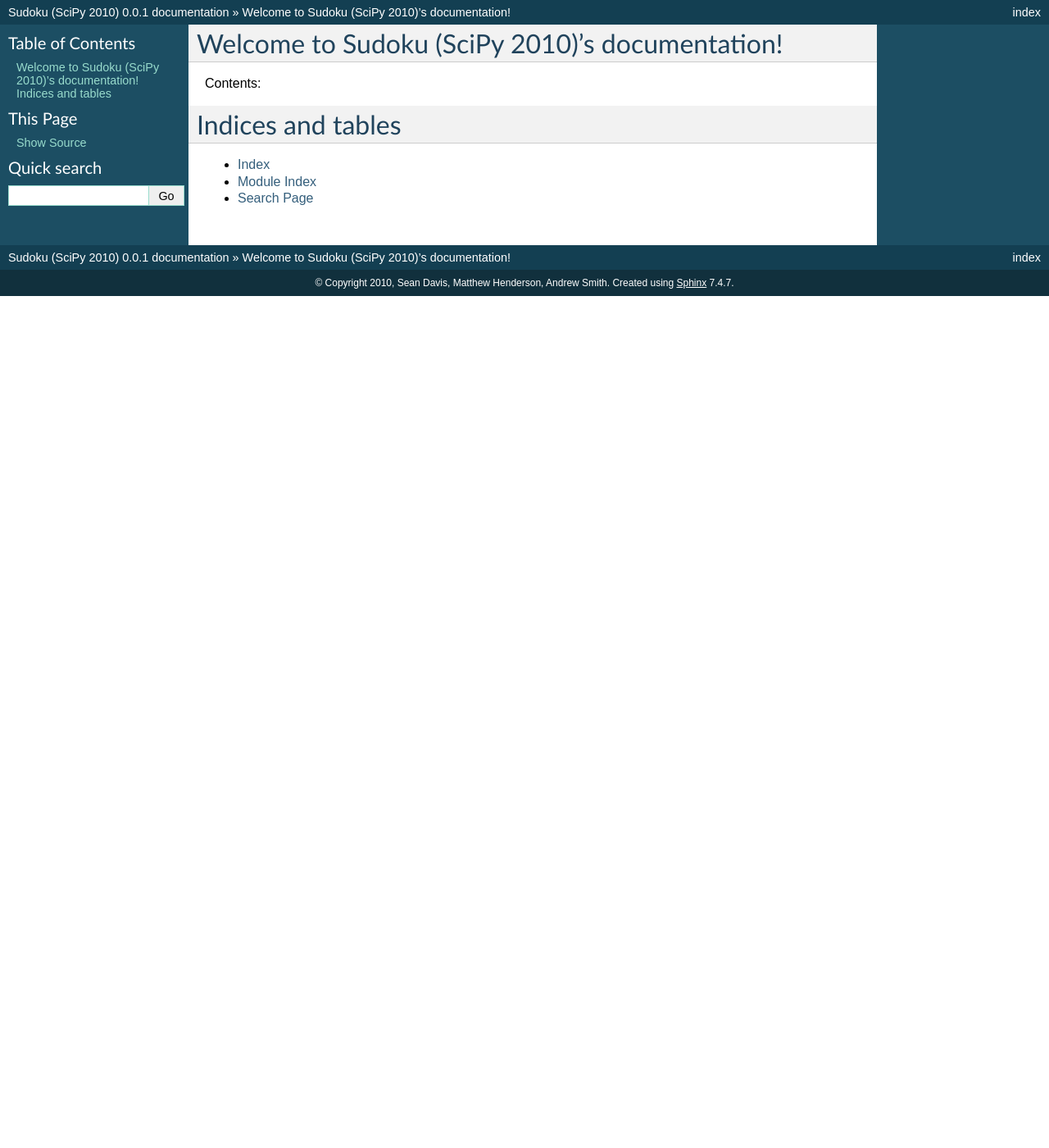
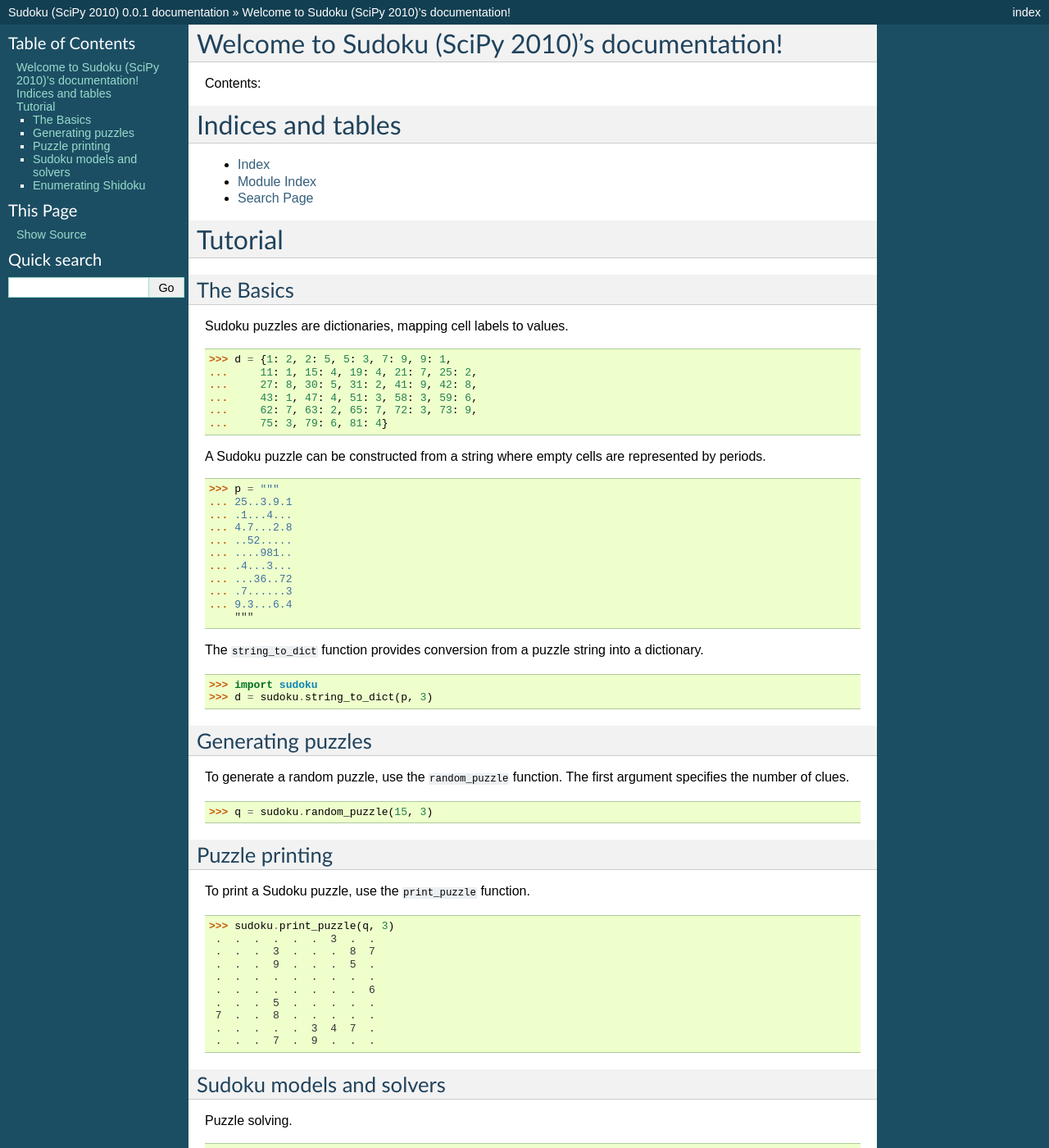
Before and after one commit to MHenderson/sudoku-modelling, a Sphinx documentation site: the page built from doc/source/index.rst, in a window 1280 px wide and 1400 px high. Shown: the whole window at 82% size. Built offline with Sphinx 7.4.7, drawn with Linux system fonts in a browser that asks for light colours; some of the changed text lies outside the part shown.

Commit message:
Tutorial created.

```diff
--- a/doc/source/index.rst
+++ b/doc/source/index.rst
@@ -17,3 +17,92 @@
 * :ref:`genindex`
 * :ref:`modindex`
 * :ref:`search`
+
+Tutorial
+========
+
+The Basics
+~~~~~~~~~~
+
+Sudoku puzzles are dictionaries, mapping cell labels to values. ::
+
+    >>> d = {1: 2, 2: 5, 5: 3, 7: 9, 9: 1,
+    ...     11: 1, 15: 4, 19: 4, 21: 7, 25: 2,
+    ...     27: 8, 30: 5, 31: 2, 41: 9, 42: 8,
+    ...     43: 1, 47: 4, 51: 3, 58: 3, 59: 6,
+    ...     62: 7, 63: 2, 65: 7, 72: 3, 73: 9,
+    ...     75: 3, 79: 6, 81: 4}
+
+A Sudoku puzzle can be constructed from a string where empty cells are represented by periods. ::
+
+    >>> p = """
+    ... 25..3.9.1
+    ... .1...4...
+    ... 4.7...2.8
+    ... ..52.....
+    ... ....981..
+    ... .4...3...
+    ... ...36..72
+    ... .7......3
+    ... 9.3...6.4
+        """
+
+The ``string_to_dict`` function provides conversion from a puzzle string into a dictionary. ::
+
+    >>> import sudoku
+    >>> d = sudoku.string_to_dict(p, 3)
+
+Generating puzzles
+~~~~~~~~~~~~~~~~~~
+
+To generate a random puzzle, use the ``random_puzzle`` function. The first argument specifies the number of clues. ::
+
+    >>> q = sudoku.random_puzzle(15, 3)
+
+Puzzle printing
+~~~~~~~~~~~~~~~
+
+To print a Sudoku puzzle, use the ``print_puzzle`` function. ::
+
+    >>> sudoku.print_puzzle(q, 3)
+     .  .  .  .  .  .  3  .  .
+     .  .  .  3  .  .  .  8  7
+     .  .  .  9  .  .  .  5  .
+     .  .  .  .  .  .  .  .  .
+     .  .  .  .  .  .  .  .  6
+     .  .  .  5  .  .  .  .  .
+     7  .  .  8  .  .  .  .  .
+     .  .  .  .  .  3  4  7  .
+     .  .  .  7  .  9  .  .  .
+
+Sudoku models and solvers
+~~~~~~~~~~~~~~~~~~~~~~~~~
+
+Puzzle solving. ::
+
+    >>> s = sudoku.solve(q, 3)
+    >>> sudoku.print_puzzle(s, 3)
+     9  8  1  6  5  7  3  4  2
+     5  4  6  3  2  1  9  8  7
+     3  7  2  9  8  4  6  5  1
+     8  1  3  4  7  6  5  2  9
+     4  2  5  1  9  8  7  3  6
+     6  9  7  5  3  2  8  1  4
+     7  6  4  8  1  5  2  9  3
+     1  5  9  2  6  3  4  7  8
+     2  3  8  7  4  9  1  6  5
+
+Enumerating Shidoku
+~~~~~~~~~~~~~~~~~~~
+
+It is well-known that there are 288 Shidoku. ::
+
+    >>> experiment_string = """\
+    ... p = empty_puzzle(2)
+    ... s = p.getSolutions()
+    ... print len(s)"""
+    >>> from timeit import Timer
+    >>> t = Timer(experiment_string, setup_string)
+    >>> print t.timeit(1)
+    288
+    0.146998882294
```
